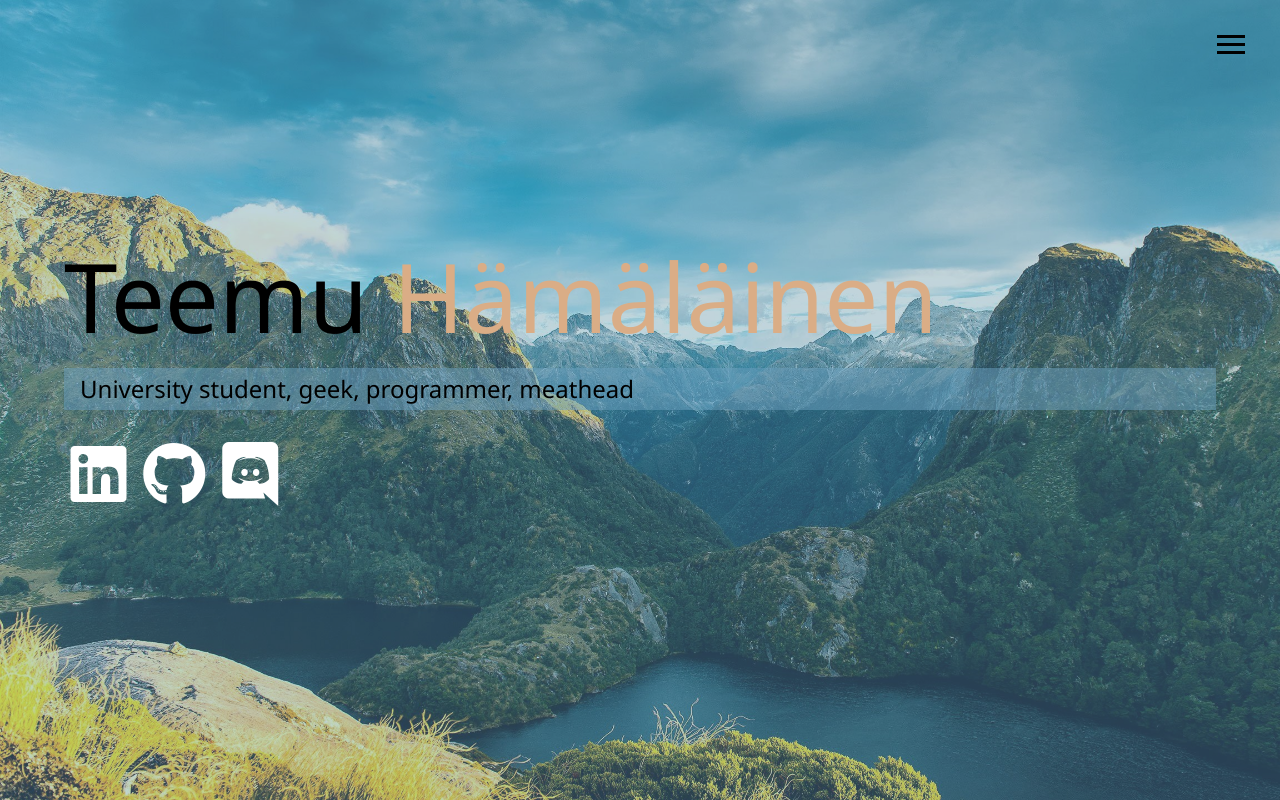
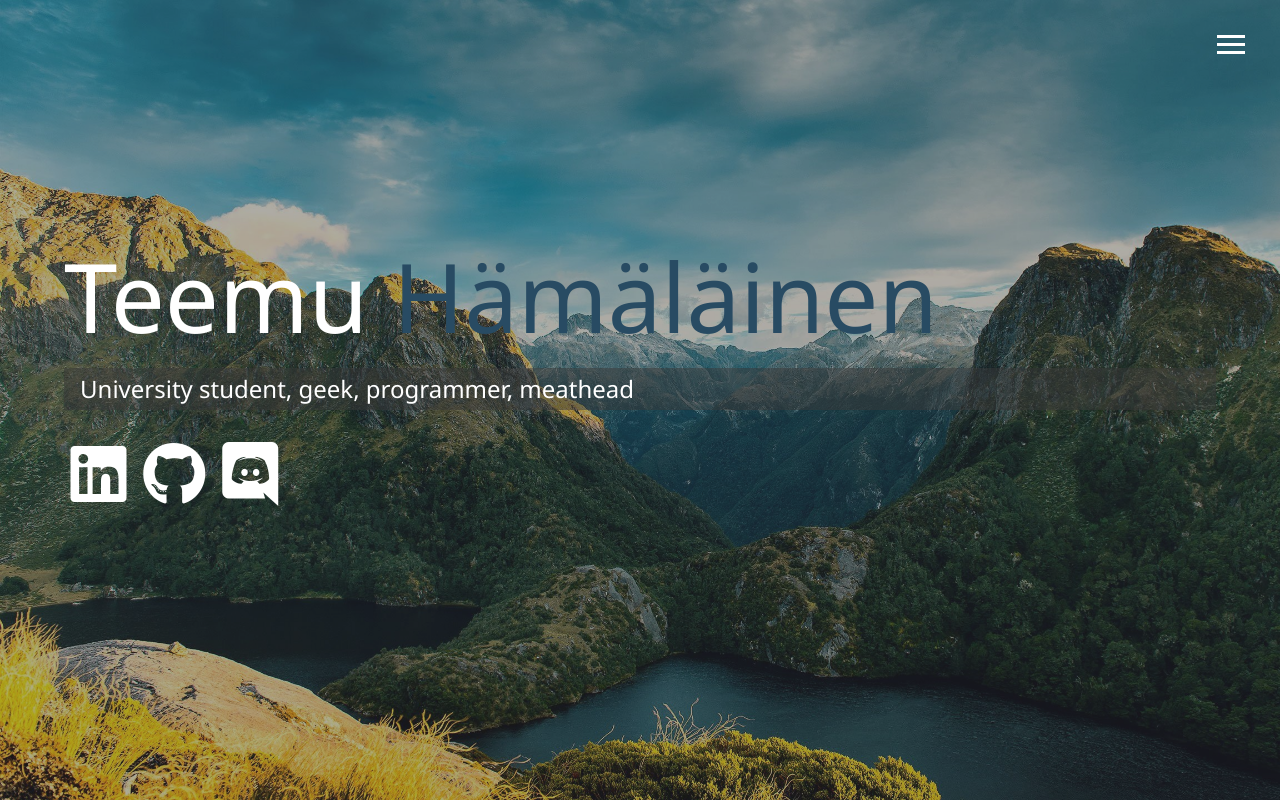
Before and after one commit to temevh/portfolio, a website: page dist/index.html in a window 1280 px wide. Drawn offline with nearby package versions, Linux system fonts and the light colour scheme; files that its build step writes are made by us from their sources.

```diff
--- a/scss/_config.scss
+++ b/scss/_config.scss
@@ -1,5 +1,5 @@
-$primary-color: #659DBD;
-$secondary-color: #DAAD86;
+$primary-color: #353535;
+$secondary-color: #284b63;
 $show-home-image: true;
 $home-image: url('../img/taustakuva.jpg');
 $backgroud-opacity: 0.4;
```
